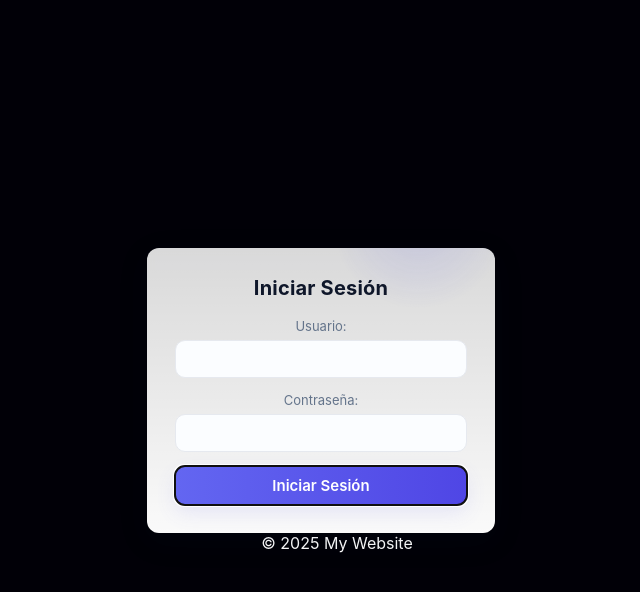
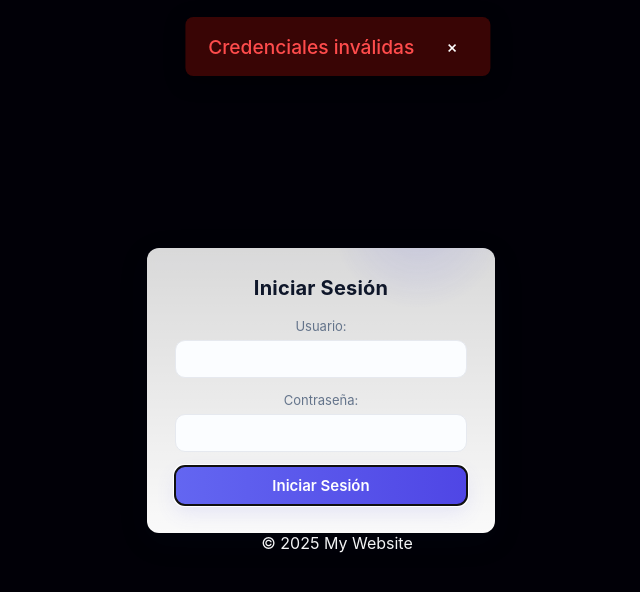
Before and after one commit to oscar251053/react, a React (Vite) app: page /admin in a window 1280 px wide. Both pictures are taken after typing "Sample", "Sample123" into the empty fields and a click on the button "Iniciar Sesión". Shown: the top 592 px of the page, without its empty margins (303-943 px from the left). Built offline with nearby package versions, Linux system fonts and the light colour scheme.

Commit message:
Clase 13

```diff
--- a/package.json
+++ b/package.json
@@ -12,8 +12,7 @@
   "dependencies": {
     "react": "^19.1.1",
     "react-dom": "^19.1.1",
-    "react-router-dom": "^7.9.4",
-    "toml": "^3.0.0"
+    "react-router-dom": "^7.9.4"
   },
   "devDependencies": {
     "@eslint/js": "^9.33.0",
--- a/src/App.jsx
+++ b/src/App.jsx
@@ -6,8 +6,8 @@ import { ItemListContainer } from "./components/ItemListContainer/ItemListContai
 import { CartProvider } from "./context/CartContext/CartProvider";
 import { Cart } from "./components/Cart/Cart";
 import "./App.css";
-import { MainLayout } from "./Layouts/MainLayout";
-import {AdminLayout} from "./Layouts/AdminLayout";
+import { MainLayout } from "./layouts/MainLayout";
+import {AdminLayout} from "./layouts/AdminLayout";
 import { ProductFormContainer } from "./components/adminComponents/ProductFormContainer/ProductFormContainer";
 import { Login } from "./components/Login/Login";
 import { RutaProtegida } from "./components/RutaProtegida/RutaProtegida";
--- a/src/components/Context/AuthProvider.jsx
+++ b/src/components/Context/AuthProvider.jsx
@@ -1,8 +1,10 @@
 import { useState } from "react";
 import {AuthContext} from "./AuthContext";
+import { useNotification } from './NotificationContext/NotificationContext';
 
 
 export const AuthProvider = ({ children }) => {
+    const { notify } = useNotification();
     const [user, setUser] = useState(() => {
         const saved = sessionStorage.getItem("session");
             if (saved) {
@@ -23,7 +25,7 @@ export const AuthProvider = ({ children }) => {
     const logout = () => {
         setUser(null);
         sessionStorage.removeItem("session");
-        alert("Cerrando sesión");
+        notify("Sesión cerrada", "info")
     }
 
     return <AuthContext.Provider value={{ user, login, logout }}>
--- /dev/null
+++ b/src/components/Context/NotificationContext/Notification.css
@@ -0,0 +1,58 @@
+.notification-root {
+  position: fixed;
+  top: 1rem;
+  left: 50%;
+  transform: translateX(-50%);
+  display: flex;
+  flex-direction: column;
+  gap: 0.5rem;
+  z-index: 9999;
+}
+.toast {
+  display: flex;
+  align-items: center;
+  gap: 0.75rem;
+  min-width: 200px;
+  max-width: 360px;
+  background: #111;
+  color: #fff;
+  padding: 0.6rem 0.8rem;
+  border-radius: 8px;
+  box-shadow: 0 5px 20px rgba(0,0,0,0.4);
+  font-size: 0.95rem;
+}
+.toast.info { background: #1a202c; }
+.toast.success { background: #2f855a; }
+.toast.error { background: #390505; }
+.toast-close {
+  border: none;
+  background: transparent;
+  color: white;
+  font-size: 1.05rem;
+  cursor: pointer;
+}
+.confirm-overlay {
+  position: fixed;
+  inset: 0;
+  display: grid;
+  place-items: center;
+  background: rgba(0,0,0,0.35);
+  z-index: 10000;
+}
+.confirm-modal {
+  background: #fff;
+  color: #111;
+  padding: 1rem 1.25rem;
+  border-radius: 8px;
+  min-width: 300px;
+  box-shadow: 0 10px 30px rgba(0,0,0,0.3);
+  text-align: center;
+}
+.confirm-buttons {
+  display:flex;
+  gap: 1rem;
+  margin-top: 1rem;
+  justify-content: center;
+}
+.btn-confirm { background: #2f855a; color: #fff; padding: 0.5rem 0.8rem; border-radius:6px; border: none; cursor:pointer; }
+.btn-cancel { background: #c53030; color: #fff; padding: 0.5rem 0.8rem; border-radius:6px; border: none; cursor:pointer; }
--- /dev/null
+++ b/src/components/Context/NotificationContext/NotificationContext.jsx
@@ -0,0 +1,56 @@
+import React, {createContext, useContext, useState, useCallback} from 'react';
+import './Notification.css';
+
+export const NotificationContext = createContext();
+export const useNotification = () => useContext(NotificationContext);
+
+export const NotificationProvider = ({ children }) => {
+    const [toasts, setToasts] = useState([]);
+    const [confirmState, setConfirmState] = useState(null);
+
+    const addToast = useCallback((message, type = 'info', timeout = 3000) => {
+        const id = Date.now() + Math.random();
+        setToasts((t) => [...t, { id, message, type }]);
+        if (timeout > 0) {
+            setTimeout(() => setToasts((t) => t.filter((x) => x.id !== id)), timeout);
+        }
+    }, []);
+
+    const notify = (message, type = 'info', timeout = 3000) => addToast(message, type, timeout);
+
+    const confirm = (message) =>
+        new Promise((resolve) => {
+            setConfirmState({ message, resolve });
+        });
+
+    const handleConfirmResponse = (answer) => {
+        if (confirmState?.resolve) confirmState.resolve(answer);
+        setConfirmState(null);
+    };
+
+    return (
+        <NotificationContext.Provider value={{ notify, confirm }}>
+            {children}
+            <div className="notification-root" role="status" aria-live="polite">
+                {toasts.map((t) => (
+                    <div key={t.id} className={`toast ${t.type}`}>
+                        <span>{t.message}</span>
+                        <button className="toast-close" onClick={() => setToasts((v) => v.filter((x) => x.id !== t.id))}>×</button>
+                    </div>
+                ))}
+            </div>
+
+            {confirmState && (
+                <div className="confirm-overlay">
+                    <div className="confirm-modal">
+                        <p>{confirmState.message}</p>
+                        <div className="confirm-buttons">
+                            <button className="btn-confirm" onClick={() => handleConfirmResponse(true)}>Sí</button>
+                            <button className="btn-cancel" onClick={() => handleConfirmResponse(false)}>No</button>
+                        </div>
+                    </div>
+                </div>
+            )}
+        </NotificationContext.Provider>
+    );
+};
--- a/src/components/Login/Login.jsx
+++ b/src/components/Login/Login.jsx
@@ -2,11 +2,13 @@
 import { useState } from "react";
 import { useAuthContext } from "../Context/useAuthContext";
 import { Navigate, useNavigate } from "react-router-dom";
+import { useNotification } from '../Context/NotificationContext/NotificationContext';
 import "./Login.css";
 
 export const Login = () => {
     const [userForm, setUserForm] = useState({name: '', password: ''});
     const {user, login } = useAuthContext();
+    const { notify } = useNotification();
 
     const navigate = useNavigate();
 
@@ -20,7 +22,7 @@ export const Login = () => {
         if(success){
             navigate("/admin/alta-productos");
         }else{
-            alert("Credenciales inválidas");
+            notify("Credenciales inválidas", "error");
         }
         setUserForm({name: '', password: ''});
     };
--- a/src/components/adminComponents/ProductFormContainer/ProductFormContainer.jsx
+++ b/src/components/adminComponents/ProductFormContainer/ProductFormContainer.jsx
@@ -1,11 +1,13 @@
 import { useState, useRef } from 'react';
 import { ProductFormUI } from '../ProductFormUI/ProductFormUI';
 import { validateProducts } from '../../../utils/validateProducts';
-import {uploadToImgbb} from '../../../services/uploadImage'
+import { uploadToImgbb} from '../../../services/uploadImage'
 import { createProduct } from '../../../services/products';
+import {useNotification} from '../../Context/NotificationContext/NotificationContext'
 import "../ProductFormContainer/ProductFormContainer.css"
 
 export const ProductFormContainer = () => {
+    const { notify } = useNotification();
     const [loading, setLoading] = useState(false);
     const [errors, setErrors] = useState({});
     const [file, setFile] = useState(null)
@@ -38,7 +40,7 @@ export const ProductFormContainer = () => {
             const productData = {...product, price: Number(product.price), imageUrl};
 
         await createProduct(productData);
-        alert('Producto creado con éxito');
+        notify('Producto creado con éxito');
 
         setProduct({name: '', price: '', category: '', description: ''});
         setFile(null);
--- a/src/context/CartContext/CartProvider.jsx
+++ b/src/context/CartContext/CartProvider.jsx
@@ -1,9 +1,11 @@
 import { useState } from "react";
 import { CartContext } from "./CartContext";
+import { useNotification } from "../../components/Context/NotificationContext/NotificationContext";
+
 
 export const CartProvider = ({ children }) => {
     const [cart, setCart] = useState([]);
-
+    const { notify, confirm } = useNotification();
     const exists = (id) => {
         const exist = cart.some((p) => p.id === id);
         return exist;
@@ -20,21 +22,22 @@ export const CartProvider = ({ children }) => {
             });
 
             setCart(updatedCart);
-            alert("El producto ya fue agregado al carrito");
+            notify("El producto ya fue agregado al carrito", "info");
         }else {
             setCart([...cart, item]);
-            alert(`${item.name} agregado al carrito`);
+            notify(`${item.name} agregado al carrito`, "success");
         }
     };
 
     const deleteItem = (id) => {
         const filtered = cart.filter((p) => p.id !== id);
         setCart(filtered);
-        alert("El producto fue eliminado del carrito");
+        notify("El producto fue eliminado del carrito", "error");
     };
 
     const clearCart = () => {
         setCart([]);
+        notify("El carrito fue vaciado", "error");
     };
 
     const getTotalItems = () => {
@@ -47,11 +50,12 @@ export const CartProvider = ({ children }) => {
         return Math.round(total * 100) / 100;
     };
 
-    const checkout = () => {
-        const ok = confirm ("¿Desea finalizar la compra?");
+    const checkout = async () => {
+        const ok = await confirm ("¿Desea finalizar la compra?");
         if (ok) {
             clearCart();
-            alert("Gracias por su compra");
+            notify("Gracias por su compra", "success");
+
         }
     }
 
--- a/src/main.jsx
+++ b/src/main.jsx
@@ -1,13 +1,16 @@
 import { StrictMode } from 'react'
 import { createRoot } from 'react-dom/client'
-import { AuthProvider } from '../src/components/Context/AuthProvider.jsx'
+import { AuthProvider } from './components/Context/AuthProvider';
+import { NotificationProvider } from './components/Context/NotificationContext/NotificationContext';
 import './index.css'
 import App from './App.jsx'
 
 createRoot(document.getElementById('root')).render(
   <StrictMode>
-    <AuthProvider>
-      <App />
-    </AuthProvider>
+      <NotificationProvider>
+        <AuthProvider>
+          <App />
+        </AuthProvider>
+      </NotificationProvider>
   </StrictMode>,
 )
```
Also changed, not shown: src/components/ItemListContainer/ItemListContainer.jsx (+14 -0 lines), 1 other file (tests, documents, lock files or other folders).
